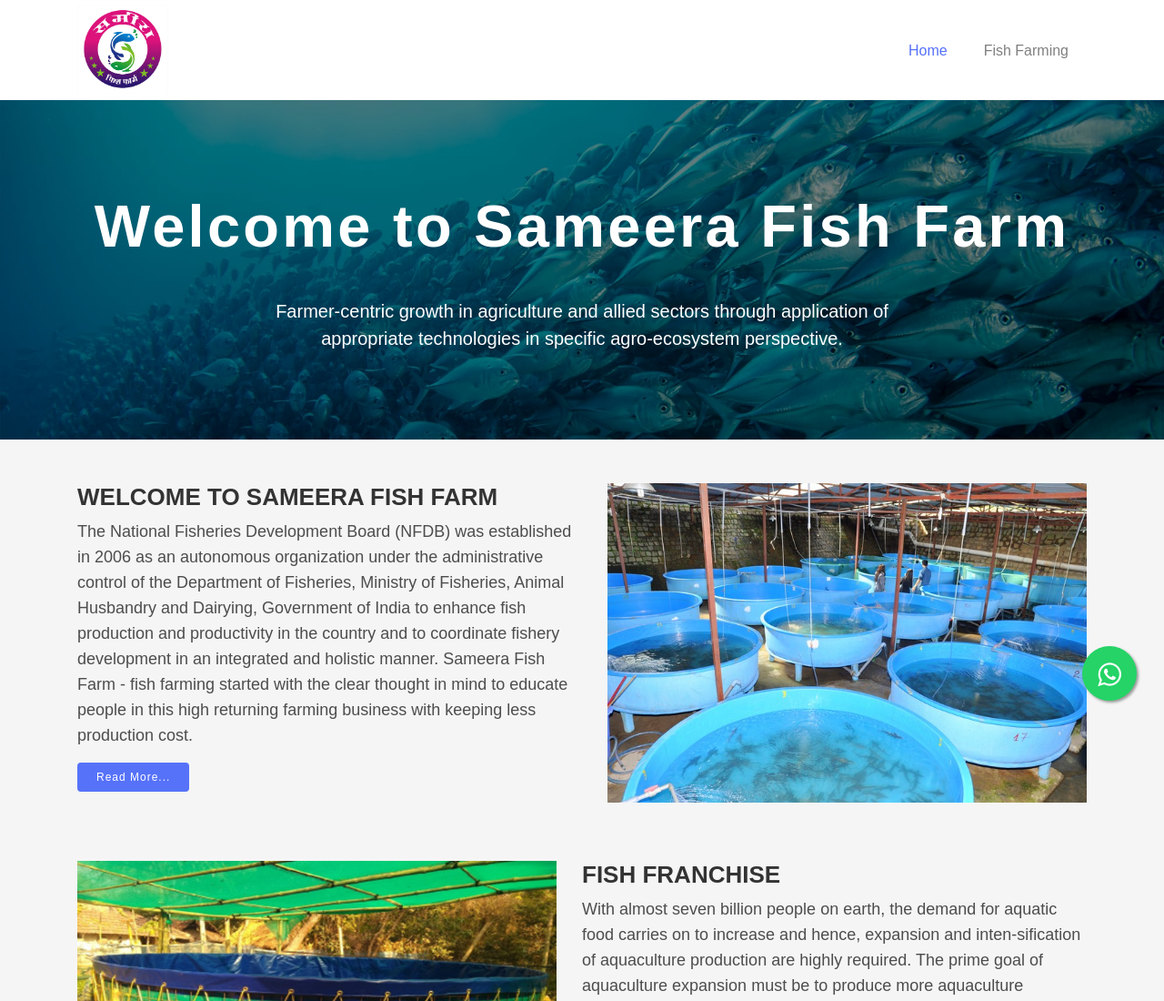
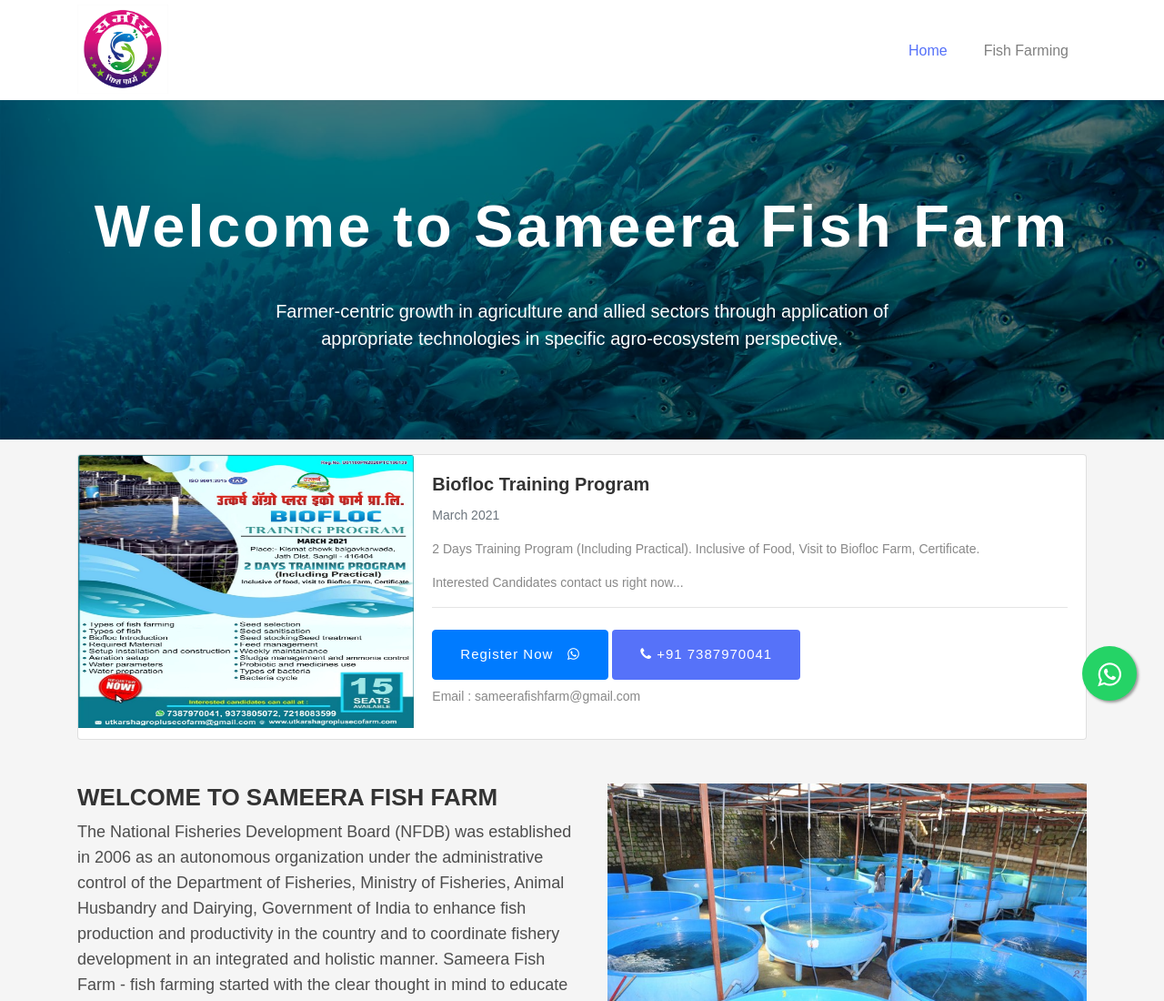
Before and after one commit to yash-278/fish-store, a plain HTML site: page index.html in a window 1280 px wide. Shown: the top 1100 px of the page at 91% size. Drawn offline with Linux system fonts and the light colour scheme; some packages are replaced by stand-ins of ours.

Commit message:
Training Update

```diff
--- a/index.html
+++ b/index.html
@@ -225,6 +225,35 @@
       <br />
 
       <div class="container">
+        <div class="card mb-3">
+          <div class="row no-gutters">
+            <div class="col-md-4">
+              <img src="/images/home/Training.jpeg" class="card-img-top" alt="..." />
+            </div>
+            <div class="col-md-8">
+              <div class="card-body">
+                <h5 class="card-title">Biofloc Training Program</h5>
+                <p class="subtitle text-muted">March 2021</p>
+                <p class="card-text">
+                  2 Days Training Program (Including Practical). Inclusive of Food, Visit to Biofloc
+                  Farm, Certificate.
+                </p>
+                <p>Interested Candidates contact us right now...</p>
+                <hr />
+                <a class="btn btn-primary" href="https://wa.me/7387970041">
+                  Register Now &nbsp;
+                  <i class="fa fa-whatsapp" href="https://wa.me/917387970041" target="_blank"></i>
+                </a>
+                <a class="btn btn-main btn-phone my-2" href="tel:+917387970041">
+                  <i class="fa fa-phone"></i> +91 7387970041
+                </a>
+
+                <p>Email : sameerafishfarm@gmail.com</p>
+              </div>
+            </div>
+          </div>
+        </div>
+
         <div class="info-1">
           <div class="info-1-para">
             <h1>Welcome to Sameera Fish Farm</h1>
@@ -242,6 +271,23 @@
           <div class="info-1-img">
             <img src="images/home/fish farm.jpg" class="info-1-image" alt=""">
           </div>
+          <!-- <div class="info-1-img">
+            <div class="card" style="max-width: 400px">
+              <img src="/images/home/Training.jpeg" class="card-img-top" alt="..." />
+              <div class="card-body">
+                <h5 class="card-title">Biofloc Training Program</h5>
+                <p class="subtitle text-muted">March 2021</p>
+                <p class="card-text">2 Days Training Program (Including Practical)</p>
+                <a class="btn btn-primary btn-block" href="https://wa.me/7387970041">
+                  Register Now &nbsp;
+                  <i class="fa fa-whatsapp" href="https://wa.me/917387970041" target="_blank"></i>
+                </a>
+                <a class="btn btn-main btn-phone btn-block my-2" href="tel:+917387970041">
+                  <i class="fa fa-phone"></i> +91 7387970041
+                </a>
+              </div>
+            </div>
+          </div> -->
         </div>
 
         <div class="info-1">
```
Also changed, not shown: images/home/Training.jpeg (added).
